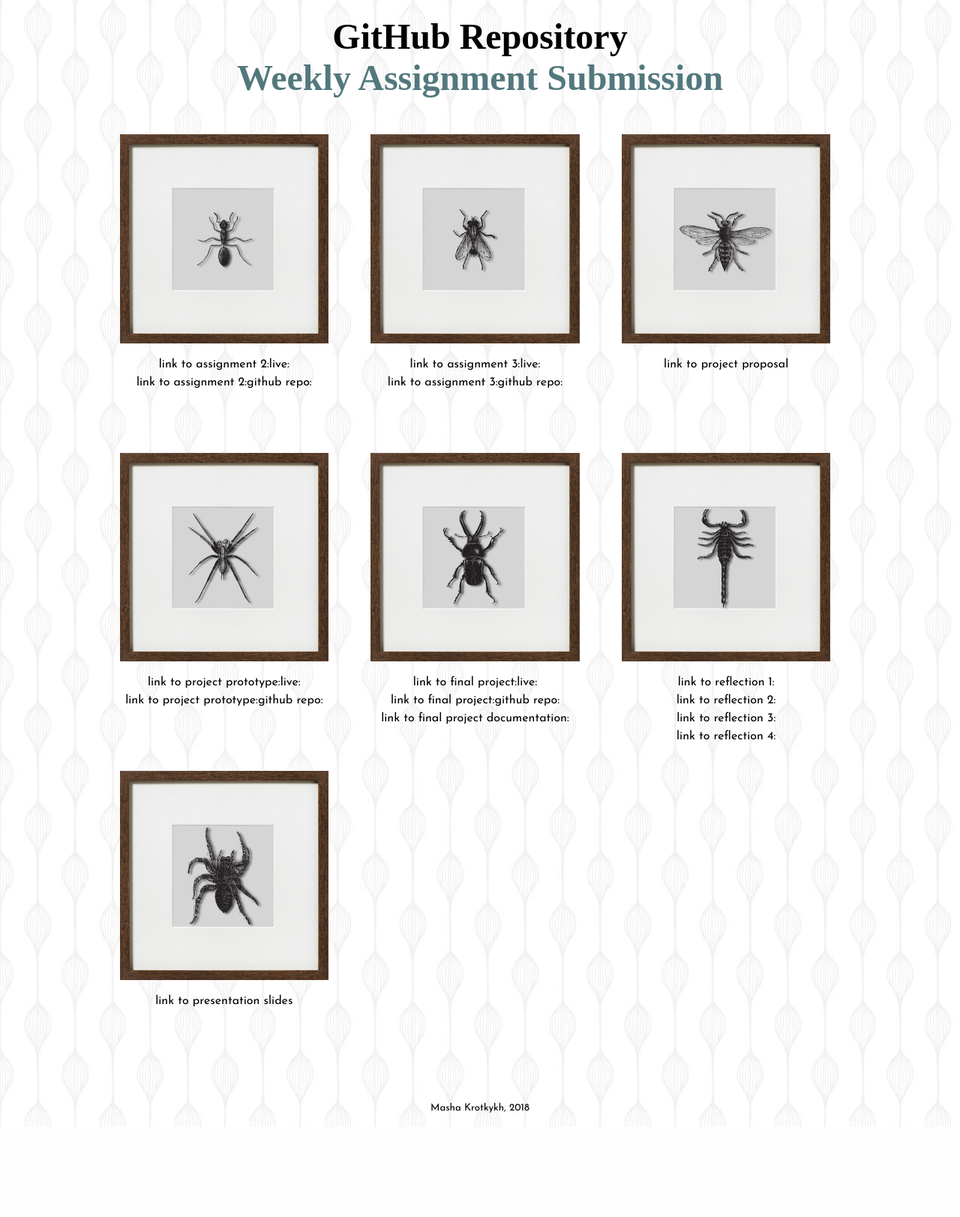
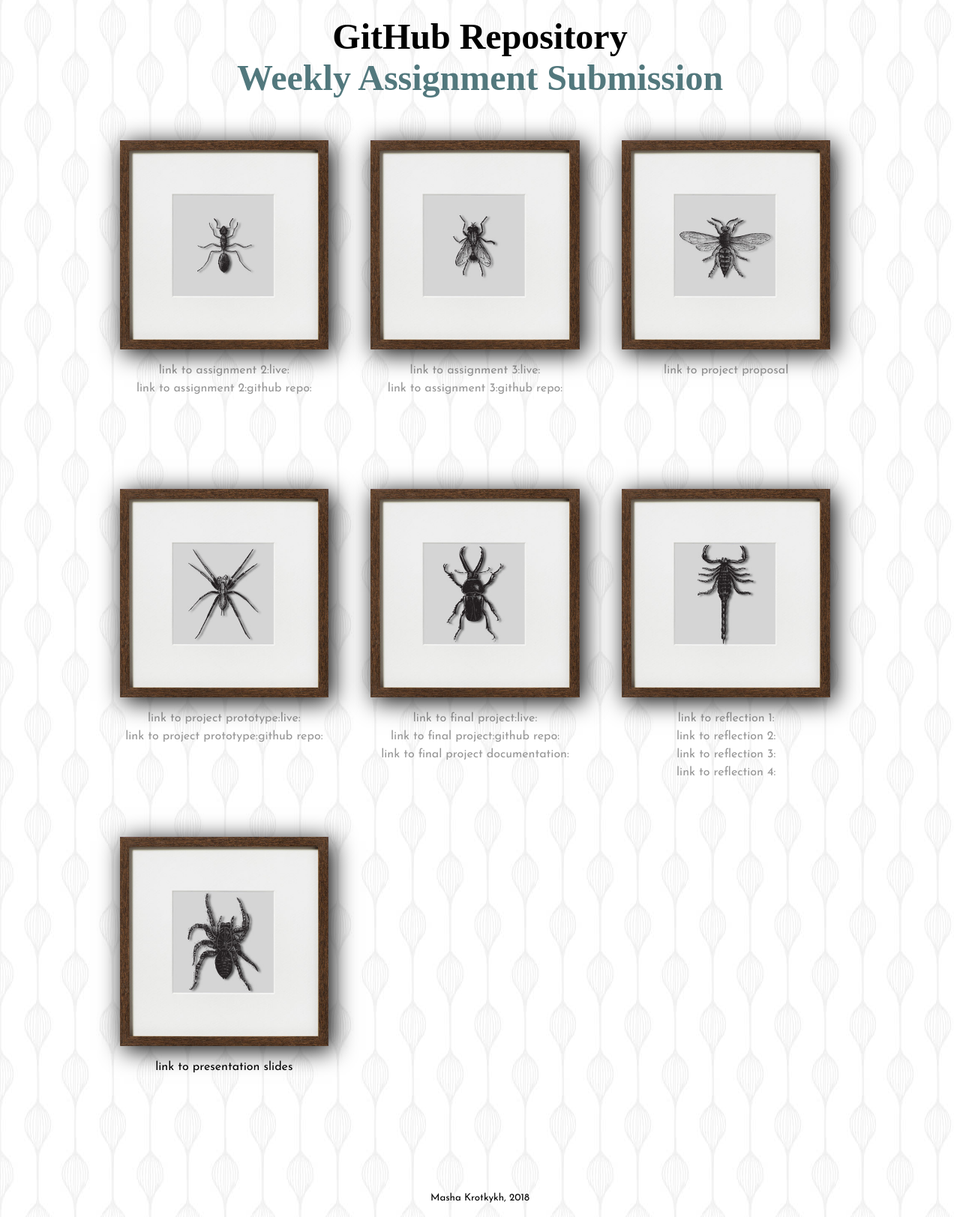
Before and after one commit to masha-krotkykh/CART351, a PHP site: page / in a window 1280 px wide. Shown: the part 563-2186 px from the top of the page at 75% size. Before the commit the page ends 2066 px from the top, so only its background shows below. Run offline with PHP 8.4, Linux system fonts and the light colour scheme.

Commit message:
Final touches

```diff
--- a/ClassWebsite/css/main.css
+++ b/ClassWebsite/css/main.css
@@ -56,7 +56,6 @@ h2, h3{
  	font-family: 'Josefin Sans', Helvetica;
  	font-size: .8em;
  	height: 3em;
- 	margin-bottom: 1em;
  }
 
  a {
@@ -66,6 +65,11 @@ h2, h3{
 
  a:hover {
  	color: rgb(82,120,125);
+ }
+
+ a.inactive, a.inactive:hover{
+ 	color: rgb(150,150,150);
+ 	cursor: default;
  }
 
  footer{
@@ -113,10 +117,9 @@ h2, h3{
 .gallery figure {
 	position: relative;
 	float: left;
-	margin: 0 auto;
+	margin: .5em auto 3em auto;
 	padding-left: 5em;
 	padding-right: 5em;
-/* 	width: 100%; */
 }
 
  .gallery figure img {
@@ -124,6 +127,7 @@ h2, h3{
 	display: block;
 	max-width: 85%;
 	margin: 0 auto;
+	box-shadow: 5px 5px 30px;
 }
 
 
--- a/ClassWebsite/index.html
+++ b/ClassWebsite/index.html
@@ -24,8 +24,8 @@
     	<img src='img/001.jpg' alt="Assignment 2">
    		<figcaption>
       		<p>
-      			<a target=_blank href="#"> link to assignment 2:live:</a><br />
-      			<a target=_blank href="#"> link to assignment 2:github repo:</a>
+      			<a target=_blank href="#" class="inactive"> link to assignment 2:live:</a><br />
+      			<a target=_blank href="#" class="inactive"> link to assignment 2:github repo:</a>
       		</p>
       	</figcaption>
    	</figure>
@@ -36,8 +36,8 @@
     	<img src='img/002.jpg' alt="Assignment 3">
    		<figcaption>
       		<p>
-      			<a target=_blank href="#"> link to assignment 3:live:</a><br />
-      			<a target=_blank href="#"> link to assignment 3:github repo:</a>
+      			<a target=_blank href="#" class="inactive"> link to assignment 3:live:</a><br />
+      			<a target=_blank href="#" class="inactive"> link to assignment 3:github repo:</a>
       		</p>
       	</figcaption>
    	</figure>
@@ -48,7 +48,7 @@
     	<img src='img/003.jpg' alt="Proposal">
    		<figcaption>
       		<p>
-      			<a target=_blank href="#"> link to project proposal</a>
+      			<a target=_blank href="#" class="inactive"> link to project proposal</a>
       		</p>
       	</figcaption>
    	</figure>
@@ -59,8 +59,8 @@
     	<img src='img/004.jpg' alt="Project prototype">
    		<figcaption>
       		<p>
-      			<a target=_blank href="#"> link to project prototype:live:</a><br />
-      			<a target=_blank href="#"> link to project prototype:github repo:</a>
+      			<a target=_blank href="#" class="inactive"> link to project prototype:live:</a><br />
+      			<a target=_blank href="#" class="inactive"> link to project prototype:github repo:</a>
       		</p>
       	</figcaption>
    	</figure>
@@ -71,9 +71,9 @@
     	<img src='img/005.jpg' alt="Project final">
    		<figcaption>
       		<p>
-      			<a target=_blank href="#"> link to final project:live:</a><br />
-      			<a target=_blank href="#"> link to final project:github repo:</a><br />
-      			<a target=_blank href="#"> link to final project documentation:</a>
+      			<a target=_blank href="#" class="inactive"> link to final project:live:</a><br />
+      			<a target=_blank href="#" class="inactive"> link to final project:github repo:</a><br />
+      			<a target=_blank href="#" class="inactive"> link to final project documentation:</a>
       		</p>
       	</figcaption>
    	</figure>
@@ -84,10 +84,10 @@
     	<img src='img/006.jpg' alt="Reflections">
    		<figcaption>
       		<p>
-      			<a target=_blank href="#"> link to reflection 1:</a><br />
-      			<a target=_blank href="#"> link to reflection 2:</a><br />
-      			<a target=_blank href="#"> link to reflection 3:</a><br />
-      			<a target=_blank href="#"> link to reflection 4:</a>
+      			<a target=_blank href="#" class="inactive"> link to reflection 1:</a><br />
+      			<a target=_blank href="#" class="inactive"> link to reflection 2:</a><br />
+      			<a target=_blank href="#" class="inactive"> link to reflection 3:</a><br />
+      			<a target=_blank href="#" class="inactive"> link to reflection 4:</a>
       		</p>
       	</figcaption>
    	</figure>
```
